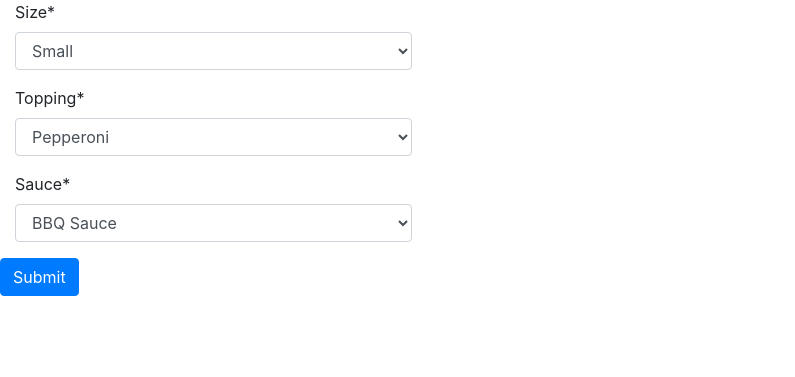
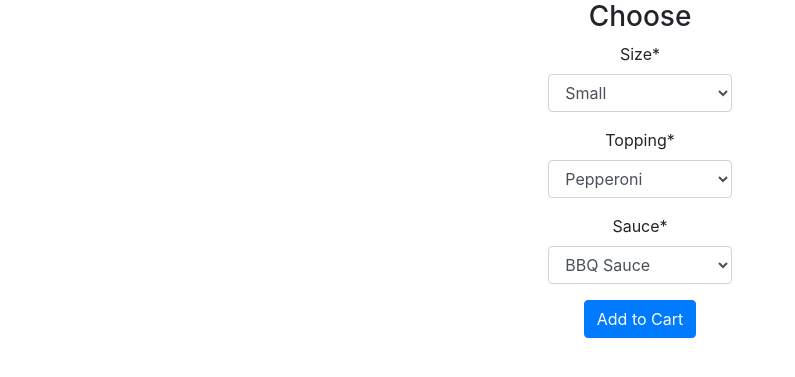
Before and after one commit to AllanM007/Nilishe, a Django app: page /pizza/ in a window 1280 px wide. Shown: the top 377 px of the page, without its empty margins (0-795 px from the left). Run offline with Django 3.2, Linux system fonts and the light colour scheme; some libraries are stand-ins or nearby versions.

Commit message:
center pizza form

```diff
--- /dev/null
+++ b/menu/static/menu/pizza.css
@@ -0,0 +1,16 @@
+h1,
+h3 {
+  text-align: center;
+}
+
+html,
+div{
+  height:auto;
+  margin:0 auto;
+}
+
+form{
+  width:50%;
+  margin:0 auto;
+  text-align:center;
+}
--- a/menu/templates/menu/pizza.html
+++ b/menu/templates/menu/pizza.html
@@ -4,18 +4,22 @@
 <html>
 <head>
 	<link rel="stylesheet" href="https://stackpath.bootstrapcdn.com/bootstrap/4.5.0/css/bootstrap.min.css" integrity="sha384-9aIt2nRpC12Uk9gS9baDl411NQApFmC26EwAOH8WgZl5MYYxFfc+NcPb1dKGj7Sk" crossorigin="anonymous">
+	<link rel="stylesheet" type="text/css" href="{% static 'menu/pizza.css' %}">
 	<title>Pick A Pizza</title>
 </head>
 <body>
+	<h3>Choose</h3>
+		<div class="justify-content-center">
 			<form method="POST">
 				{% csrf_token %}
 				<div class="form-group col-4">
 					{{ form|crispy }}
 				</div>
 				<button type="submit" class="btn btn-primary">
-			<span class="glyphicon glyphicon-send"></span> Submit
+					<span class="glyphicon glyphicon-send"></span> Add to Cart
 				</button>
 			</form>
+		</div>
 <script src="https://code.jquery.com/jquery-3.5.1.slim.min.js" integrity="sha384-DfXdz2htPH0lsSSs5nCTpuj/zy4C+OGpamoFVy38MVBnE+IbbVYUew+OrCXaRkfj" crossorigin="anonymous"></script>
 <script src="https://cdn.jsdelivr.net/npm/popper.js@1.16.0/dist/umd/popper.min.js" integrity="sha384-Q6E9RHvbIyZFJoft+2mJbHaEWldlvI9IOYy5n3zV9zzTtmI3UksdQRVvoxMfooAo" crossorigin="anonymous"></script>
 <script src="https://stackpath.bootstrapcdn.com/bootstrap/4.5.0/js/bootstrap.min.js" integrity="sha384-OgVRvuATP1z7JjHLkuOU7Xw704+h835Lr+6QL9UvYjZE3Ipu6Tp75j7Bh/kR0JKI" crossorigin="anonymous"></script>
```
Lines whose indentation alone changed are shown as unchanged.
